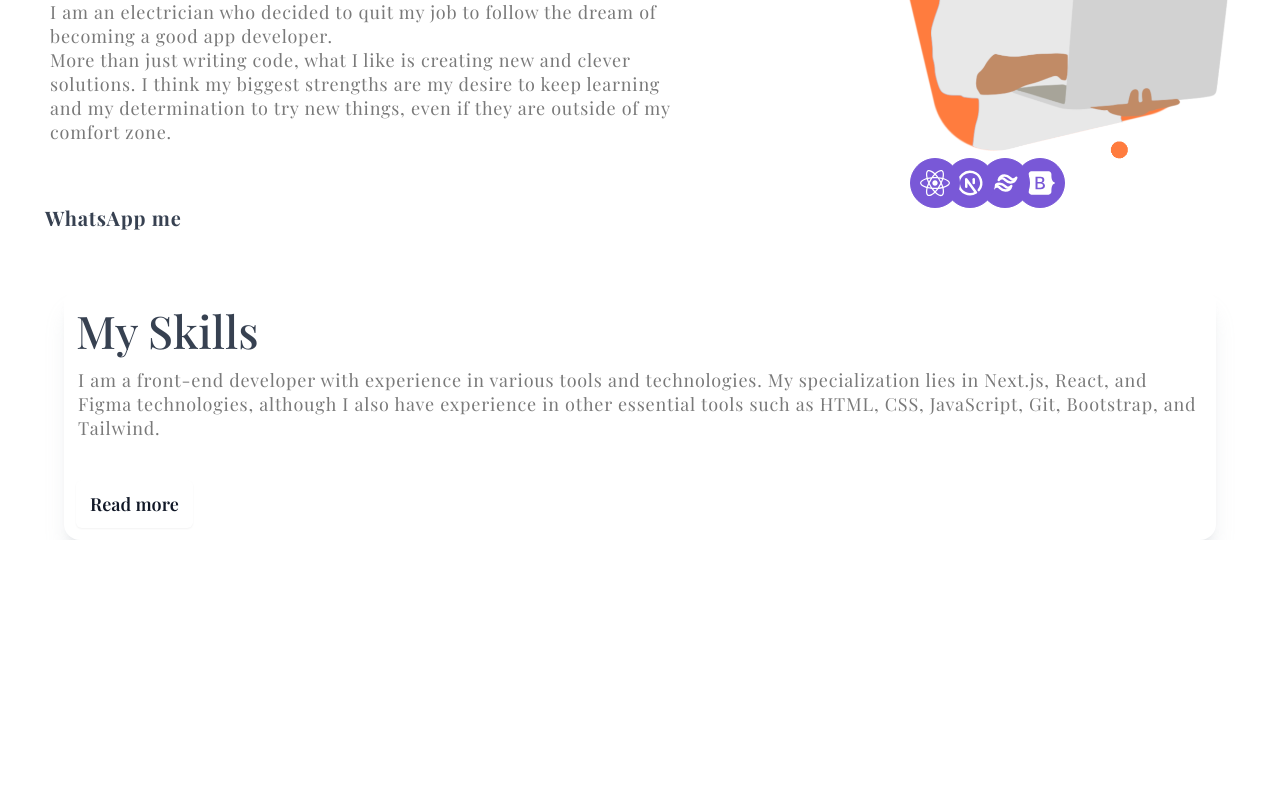
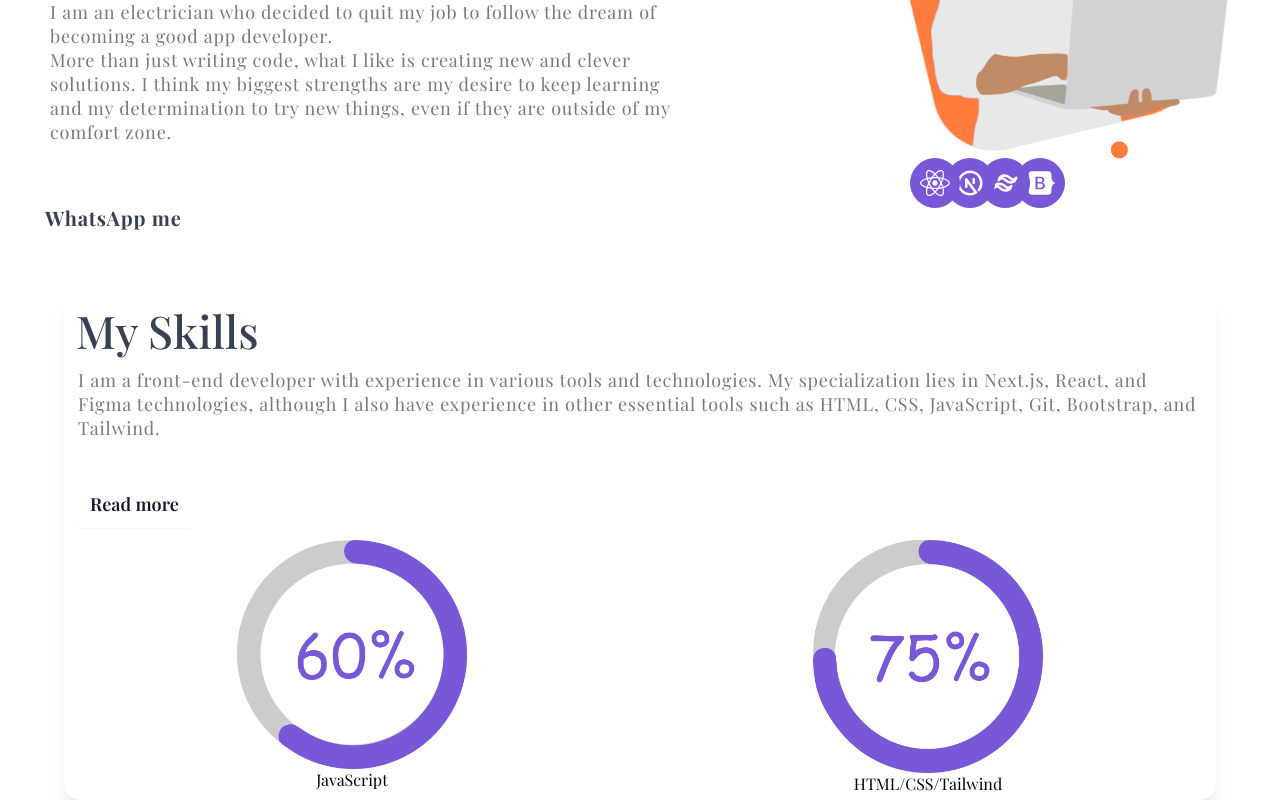
Before and after one commit to jorgeProgramaEn5/next-portfolio, a Next.js app: page / in a window 1280 px wide. Shown: the part 403-1203 px from the top of the page. Before the commit the page ends 943 px from the top, so only its background shows below. Built offline with nearby package versions, Linux system fonts and the light colour scheme; a web font is replaced by a local one.

Commit message:
add skills-carrusel

```diff
--- a/package.json
+++ b/package.json
@@ -15,6 +15,7 @@
     "react": "18.2.0",
     "react-dom": "18.2.0",
     "react-icons": "^4.10.1",
+    "react-multi-carousel": "^2.8.4",
     "vercel": "^31.0.1"
   },
   "devDependencies": {
--- a/src/Components/Carrusel.jsx
+++ b/src/Components/Carrusel.jsx
@@ -10,7 +10,7 @@ import {meter1, meter2, meter3, meter4} from '@/Assets/indice';
 
 
 
-export default function Carrusel() {
+export function Carrusel() {
 
   const responsive = {
     superLargeDesktop: {
--- a/src/Components/Skills.jsx
+++ b/src/Components/Skills.jsx
@@ -1,6 +1,9 @@
 'use client'
 import React from 'react';
 import { useState} from 'react';
+import { Carrusel } from '@/Components/Carrusel';
+
+
 
 
 
@@ -20,7 +23,7 @@ export function Skills() {
   }
 
   return (
-    <section>
+    <section id='skills'>
         <div className="mx-auto flex w-[85%] md:w-[85%] lg:w-[90%] flex-col justify-center bg-white rounded-2xl shadow-xl shadow-gray-400/20">
 
             <div className=" flex justify-center items-center flex-col md:items-start p-3">
@@ -46,6 +49,10 @@ export function Skills() {
               </div>
             </div>
             </div>
+
+            <div>
+              <Carrusel/>
+            </div>
         </div>
 
     </section>
```
Also changed, not shown: 1 other file (tests, documents, lock files or other folders).
